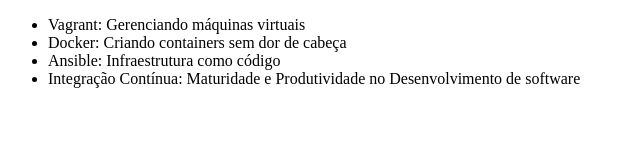
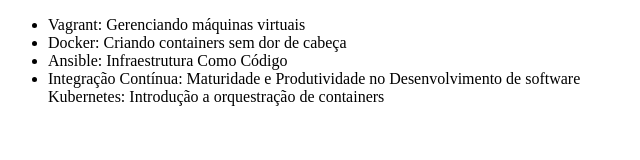
Before and after one commit to MucaGomes/curso-alura-git, a plain HTML site: page index.html in a window 1280 px wide. Shown: the whole page, without its empty margins (0-640 px from the left). Drawn offline with Linux system fonts and the light colour scheme.

Commit message:
add nome de curso kubernetes

```diff
--- a/index.html
+++ b/index.html
@@ -8,8 +8,9 @@
     <ul>
         <li>Vagrant: Gerenciando máquinas virtuais</li>
         <li>Docker: Criando containers sem dor de cabeça</li>
-        <li>Ansible: Infraestrutura como código</li>
+        <li>Ansible: Infraestrutura Como Código</li>
         <li>Integração Contínua: Maturidade e Produtividade no Desenvolvimento de software</li>
+        <l1>Kubernetes: Introdução a orquestração de containers</l1>
     </ul>
 </body>
 </html>
```
